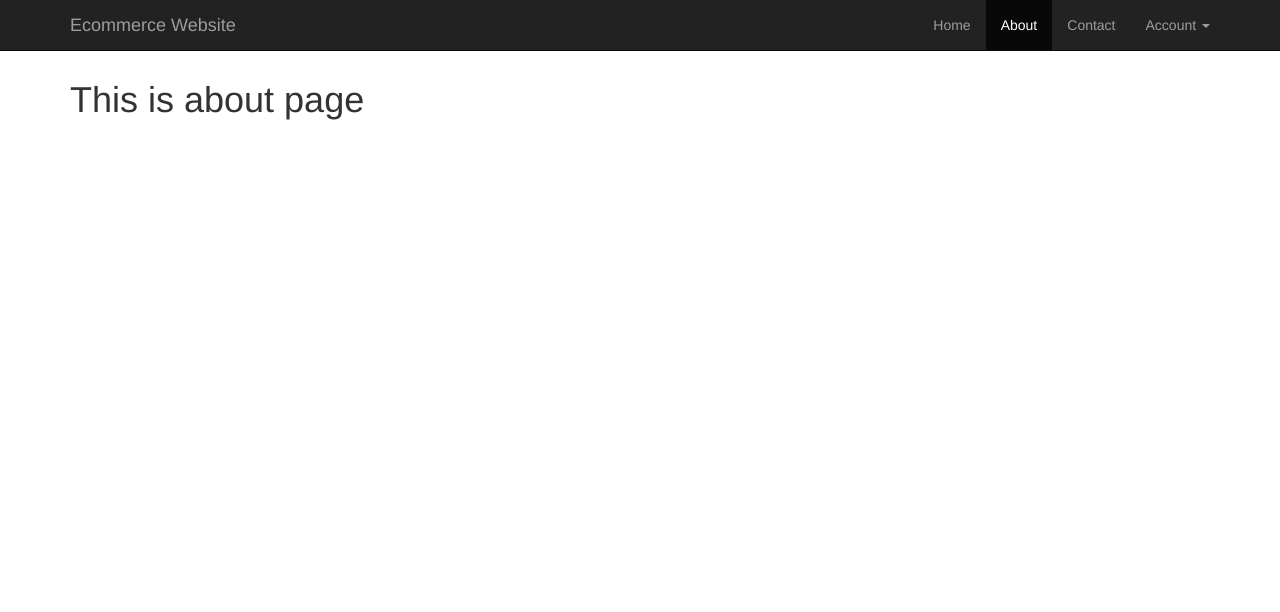
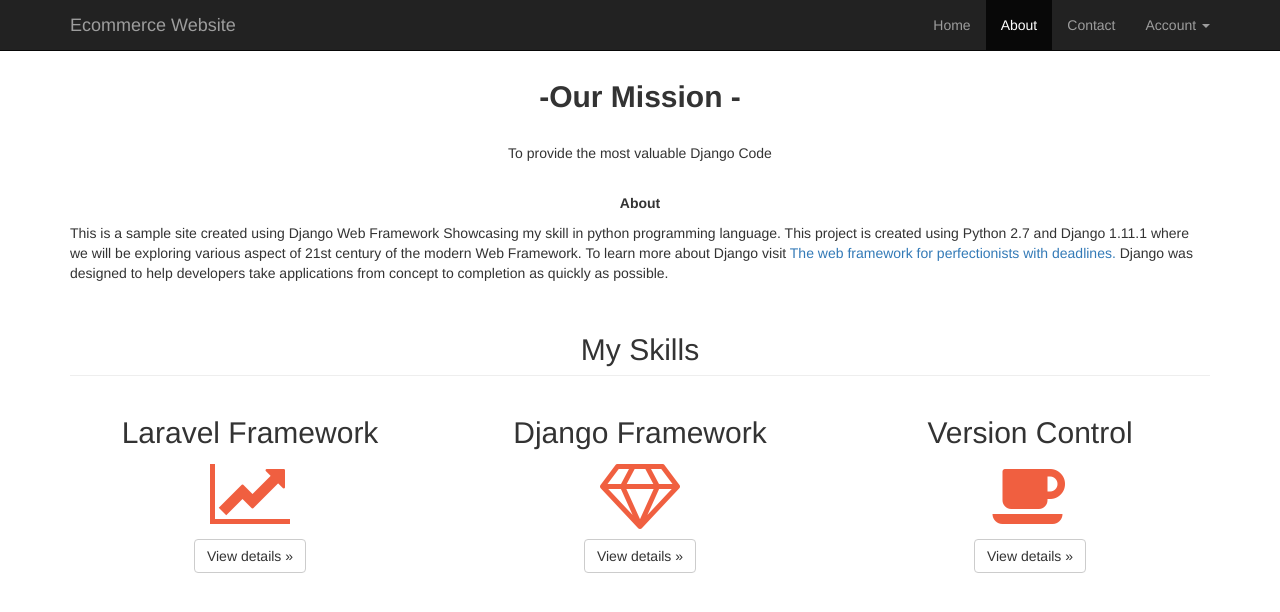
Before and after one commit to henrymbuguak/E-commerce-Site-Created-Using-Django-1.11.1, a Django app: page /about/ in a window 1280 px wide. Shown: the top 612 px of the page. Run offline with Django 3.2, Linux system fonts and the light colour scheme; some libraries are stand-ins or nearby versions.

Commit message:
About template page created

```diff
--- a/profiles/templates/about.html
+++ b/profiles/templates/about.html
@@ -1,5 +1,48 @@
 {% extends 'base.html' %}
 
 {% block content %}
-    <h1>This is about page</h1>
+    <div class="row">
+    <div class="col-sm-12 col-md-12 col-lg-12" >
+        <h2 class="text-center"><strong>-Our Mission -</strong></h2><br>
+        <p class="text-center" style="font-size: 26">To provide the most valuable Django Code</p><br>
+        <p class="text-center" style="font-size: 40; font-weight: 600">About</p>
+    </div>
+    </div>
+
+    <div class="row">
+    <div class="col-sm-12 col-md-12 col-lg-12">
+        <p>This is a sample site  created using Django Web Framework Showcasing my skill in python
+            programming language. This project is created using Python 2.7 and Django 1.11.1 where we
+            will be exploring various aspect of 21st century  of the modern  Web Framework. To learn
+            more about Django visit <a href="https://www.djangoproject.com/">The web framework for
+                perfectionists with deadlines.</a> Django was designed to help
+            developers take applications from concept to completion as quickly as possible.
+        </p>
+    </div>
+    </div>
+    <div class="row">
+    <div class="col-sm-12 col-md-12 col-lg-12">
+        <h2 class="text-center page-header">My Skills</h2>
+    </div>
+    </div>
+    <div class="row">
+    <div class="col-sm-12 col-md-12 col-lg-12">
+        <div class="row">
+        <div class="col-md-4">
+          <h2 class="text-center">Laravel Framework</h2>
+          <p class="text-center"> <i class="fa fa-line-chart fa-5x" aria-hidden="true" style="color: #F05F40"></i></p>
+          <p class="text-center"><a class="btn btn-default" href="https://laravel.com/docs/5.4/installation" role="button">View details &raquo;</a></p>
+        </div>
+        <div class="col-md-4">
+          <h2 class="text-center">Django Framework</h2>
+           <p class="text-center"><i class="fa fa-diamond fa-5x" aria-hidden="true" style="color: #F05F40"></i></p>
+          <p class="text-center"><a class="btn btn-default" href="https://docs.djangoproject.com/en/1.11/" role="button">View details &raquo;</a></p>
+       </div>
+        <div class="col-md-4">
+          <h2 class="text-center">Version Control</h2>
+           <p class="text-center"><i class="fa fa-coffee fa-5x" aria-hidden="true" style="color: #F05F40"></i></p>
+          <p class="text-center"><a class="btn btn-default" href="https://bitbucket.org/" role="button">View details &raquo;</a></p>
+        </div>
+    </div>
+    </div>
 {% endblock %}
--- a/profiles/templates/base.html
+++ b/profiles/templates/base.html
@@ -6,6 +6,7 @@
     <title>Title</title>
     <link rel="stylesheet" href="{% static 'css/bootstrap.min.css' %}">
     <link rel="stylesheet" href="{% static 'css/main.css' %}">
+    <link rel="stylesheet" href="https://maxcdn.bootstrapcdn.com/font-awesome/4.7.0/css/font-awesome.min.css">
 </head>
 <body>
 {% include 'navbar.html' %}
```
Also changed, not shown: 1 other file.
